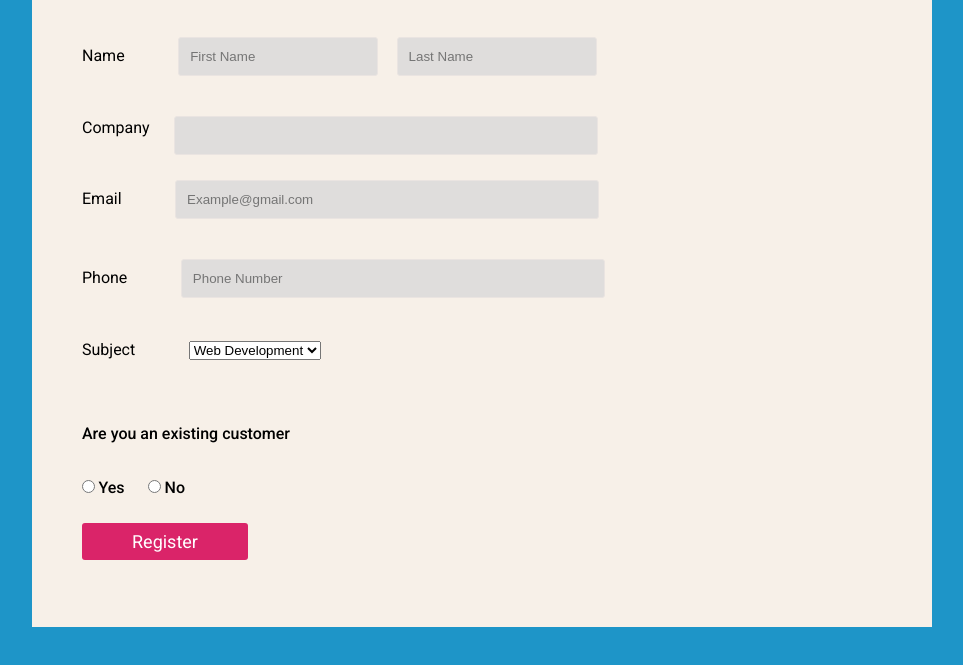
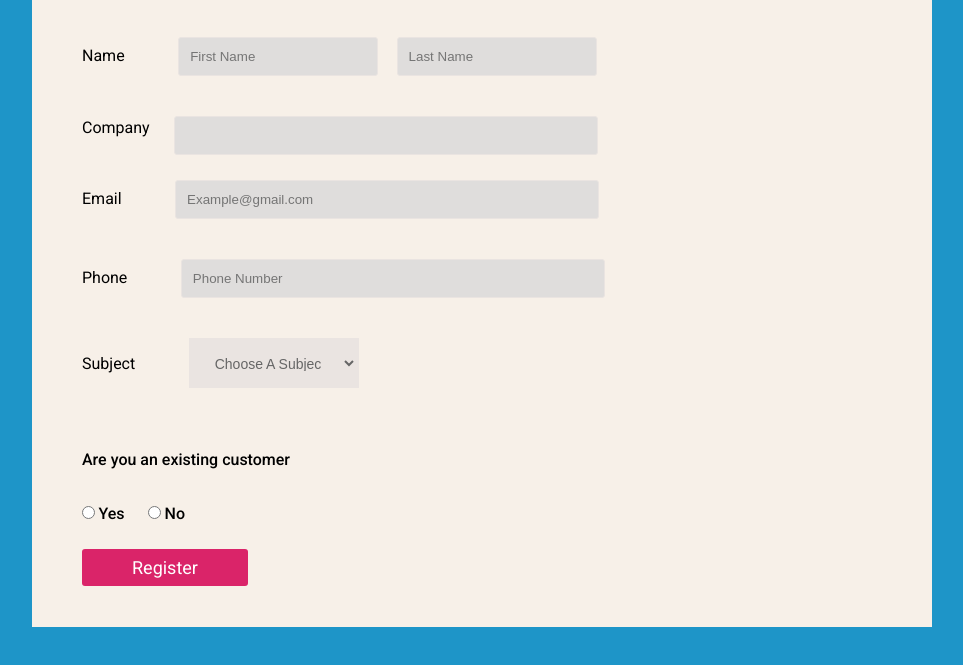
Before and after one commit to pabel019/2nd-assignment-3, a plain HTML site: page index.html in a window 1280 px wide. Shown: the part 223-888 px from the top of the page, without its empty margins (138-1101 px from the left). Drawn offline with Linux system fonts and the light colour scheme; a web font is replaced by a local one.

Commit message:
I have changed someclear

```diff
--- a/css/style.css
+++ b/css/style.css
@@ -100,6 +100,29 @@
                     .company {
                         position: absolute;
                         left: 92px;
+                        background: ;
+                    }
+
+                    .form-group select {
+                        width: 170px;
+                        height: 50px;
+                        padding: 15px 20px;
+                        background: #eae4e1;
+                        border: none;
+                        border: 2px solid #eae4e1;
+                        font-size: 14px;
+                        color: #666;
+                    }
+
+                    .options {}
+
+                    .increase {
+                        width: 80px;
+                        height: 30px;
+                        line-height: 60px;
+                        font-size: 30px;
+                        padding: 20px 20px;
+                        border-radius: 5px;
                     }
 
                     .radio {
--- a/index.html
+++ b/index.html
@@ -49,10 +49,11 @@
                         <label for="Subject">Subject</label>
                         <select name="subject" id="subject">
                         <div class="options">
-                            <option value="Web development">Web Development</option>
-                            <option value="graphics design">Graphics Design</option>
-                            <option value="full stack">Full Stack</option>
-                            <option value="digital marketing">Digital Marketing</option>
+                            <option class="increase" value="choose a subject">Choose A Subject</option>
+                            <option class="increase" value="Web development">Web Development</option>
+                            <option class="increase" value="graphics design">Graphics Design</option>
+                            <option class="increase" value="full stack">Full Stack</option>
+                            <option class="increase" value="digital marketing">Digital Marketing</option>
                         </div>
                     </select>
                     </div>
```
